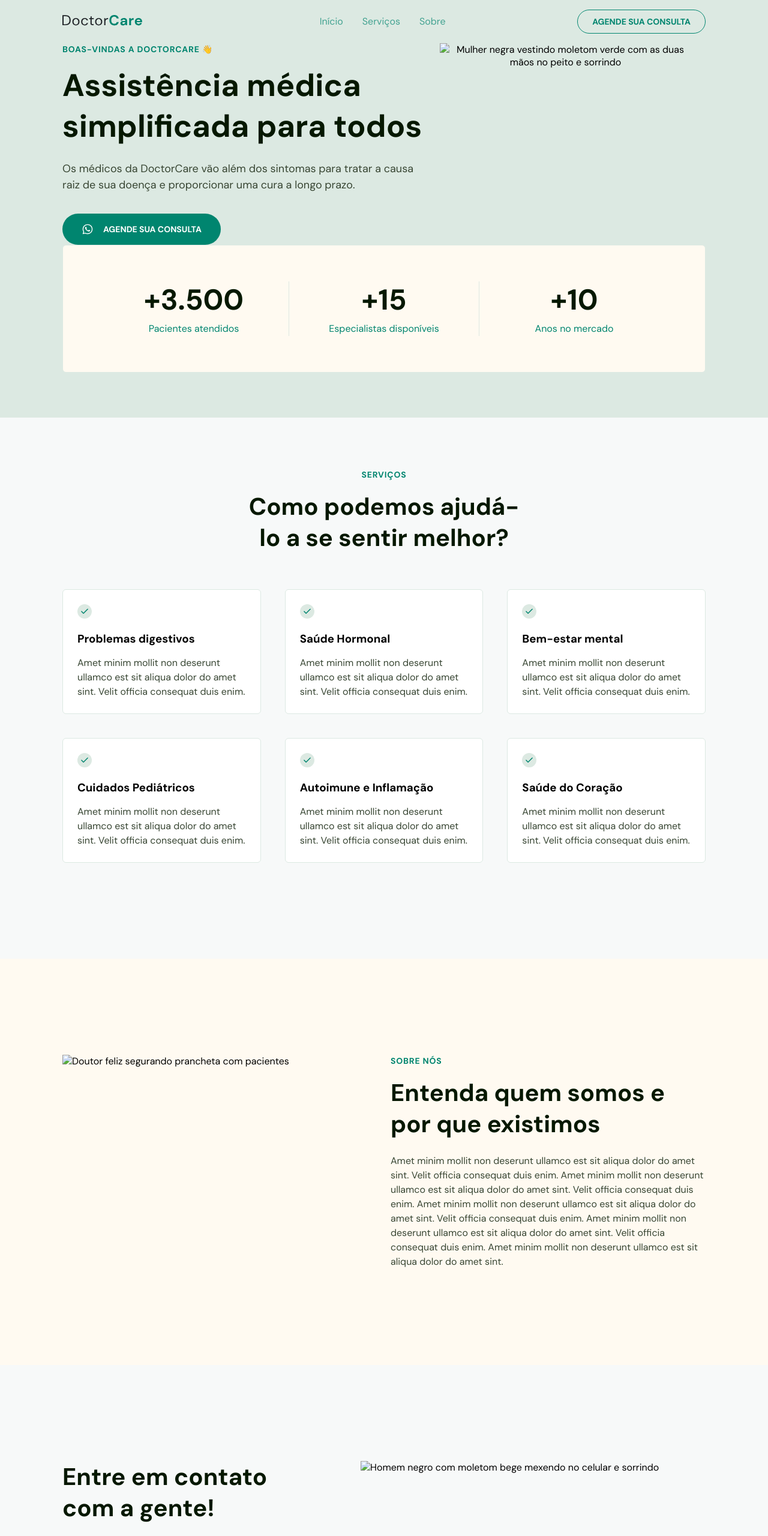
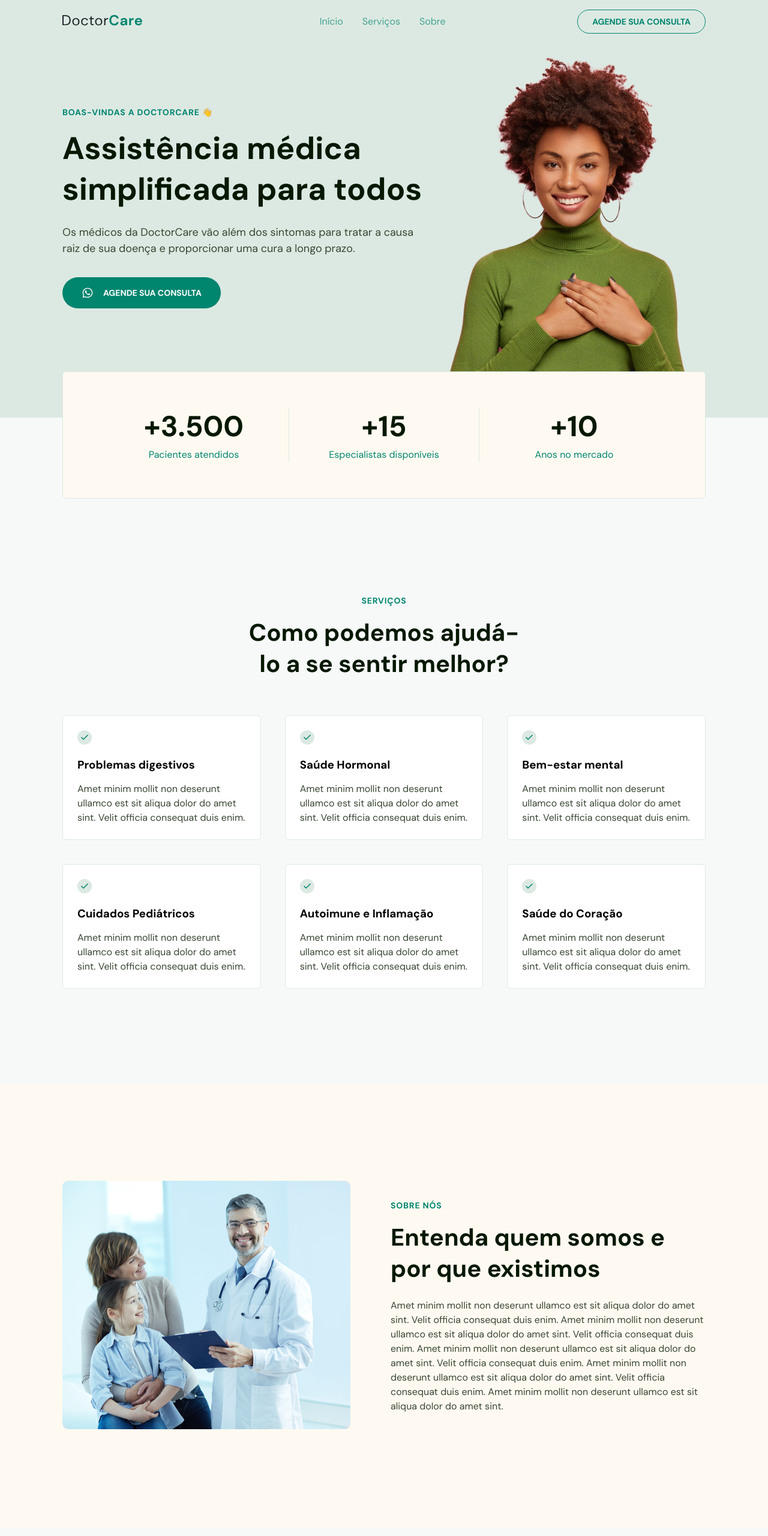
Before and after one commit to davi-gsouza/doctorcare, a plain HTML site: page index.html in a window 1280 px wide. Shown: the top 2560 px of the page at 60% size. Drawn offline with nearby package versions, Linux system fonts and the light colour scheme; the site is published under a folder, as on GitHub Pages, so addresses that start at the root find nothing.

Commit message:
Ajuste de links relativos

```diff
--- a/index.html
+++ b/index.html
@@ -257,7 +257,7 @@
 
         <div class="col-b">
           <img
-            src="/assets/mulher-negra-com-moleton-verde-com-as-duas-maos-no-peito.png"
+            src="./assets/mulher-negra-com-moleton-verde-com-as-duas-maos-no-peito.png"
             alt="Mulher negra vestindo moletom verde com as duas mãos no peito e sorrindo"
           />
         </div>
@@ -468,7 +468,7 @@
 
         <div class="col-b">
           <img
-            src="/assets/doutor-feliz-segurando-prancheta-com-pacientes.png"
+            src="./assets/doutor-feliz-segurando-prancheta-com-pacientes.png"
             alt="Doutor feliz segurando prancheta com pacientes"
           />
         </div>
@@ -552,7 +552,7 @@
 
         <div class="col-b">
           <img
-            src="/assets/homem-negro-com-moletom-bege-mexendo-no-celular.png"
+            src="./assets/homem-negro-com-moletom-bege-mexendo-no-celular.png"
             alt="Homem negro com moletom bege mexendo no celular e sorrindo"
           />
         </div>
@@ -731,6 +731,6 @@
 
     <!-- ScrollReveal Libary -->
     <script src="https://unpkg.com/scrollreveal"></script>
-    <script src="main.js"></script>
+    <script src="./main.js"></script>
   </body>
 </html>
```
